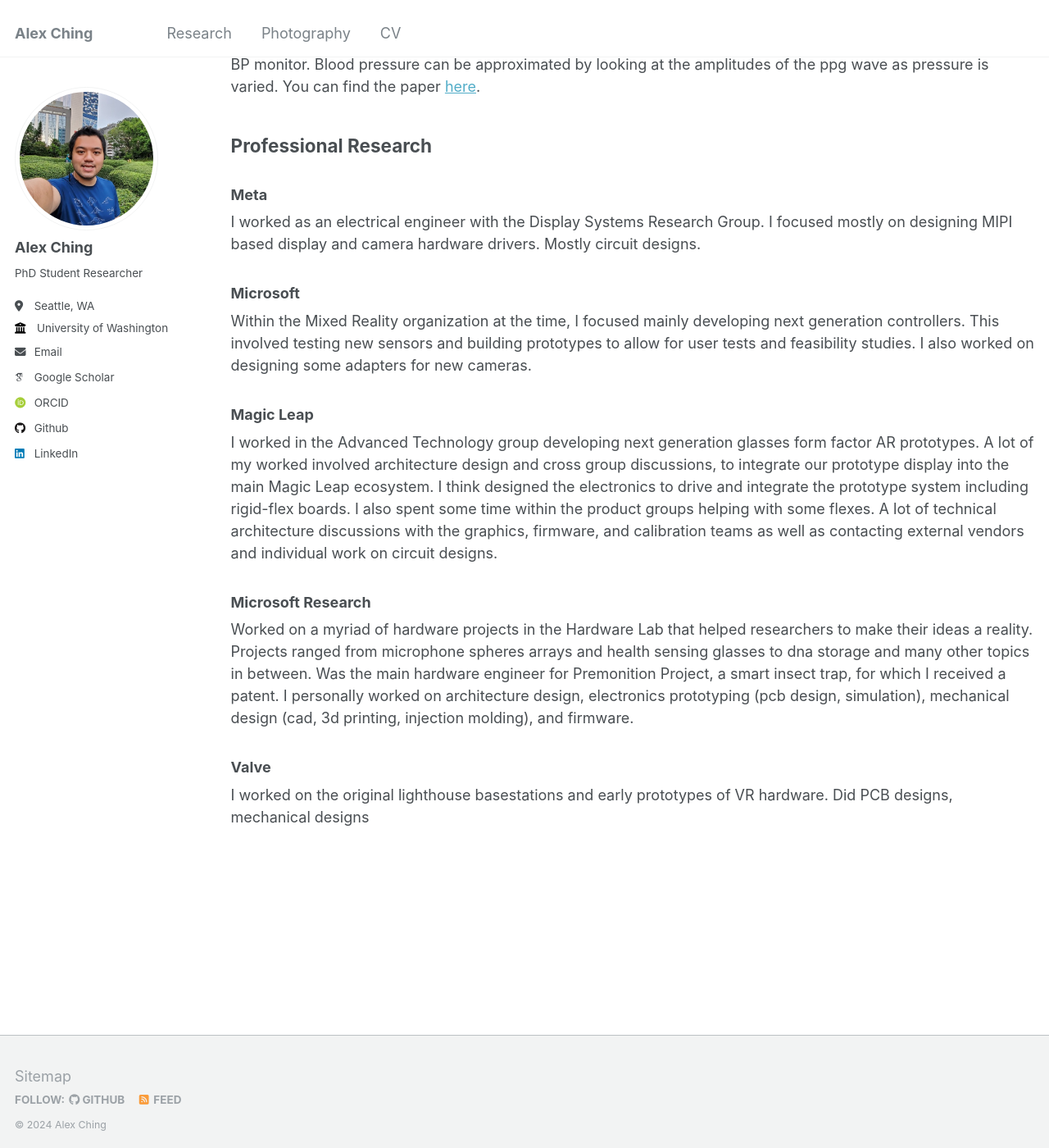
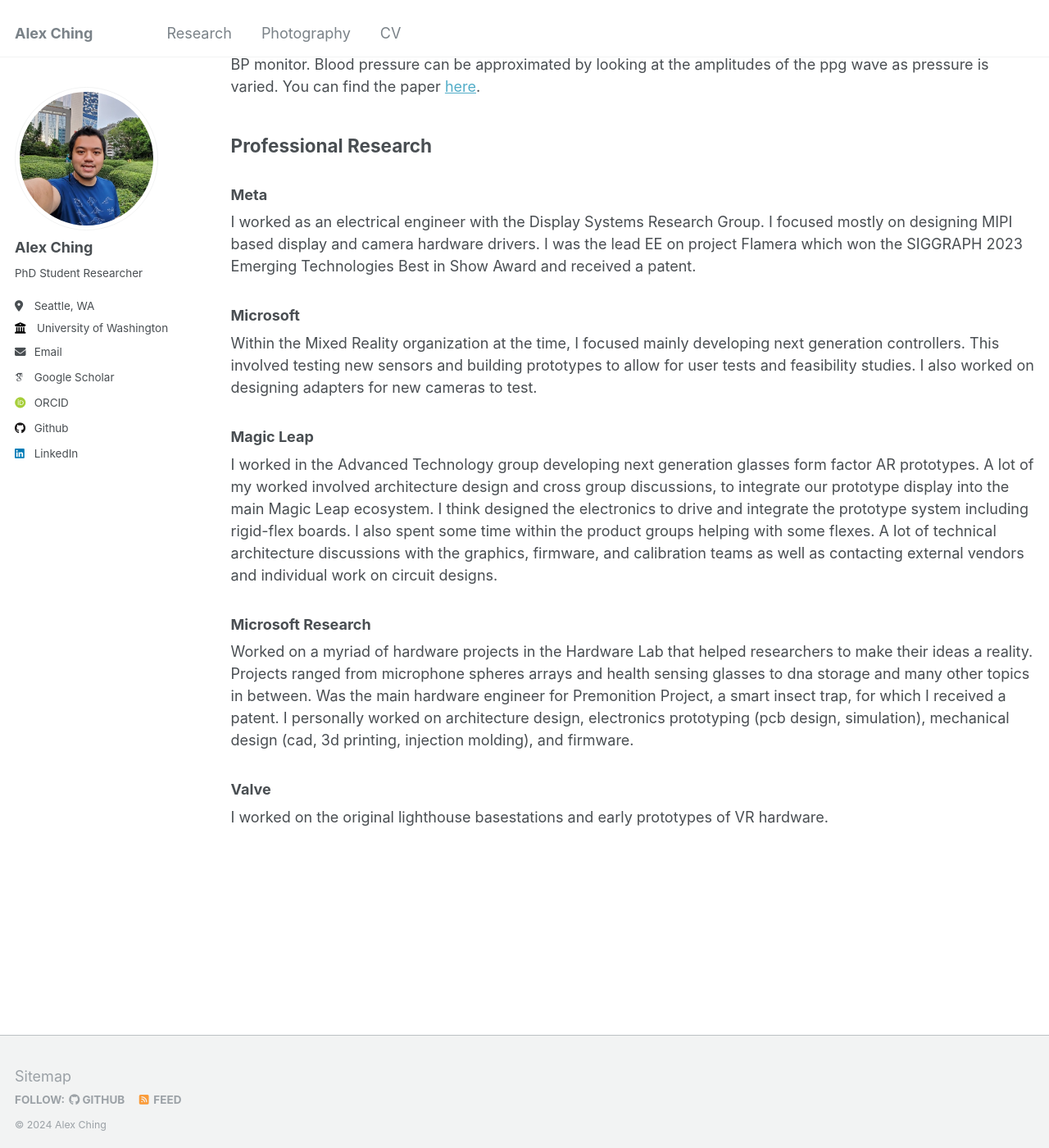
Before and after one commit to atching/atching.github.io, a Jekyll site: the page built from _pages/research.html, in a window 1280 px wide and 1400 px high, scrolled down 3735 px. Shown: the whole window at 82% size. Built offline with Jekyll 4.4.1, drawn with Linux system fonts in a browser that asks for light colours; some web fonts are replaced.

Commit message:
update research

```diff
--- a/_pages/research.html
+++ b/_pages/research.html
@@ -43,10 +43,10 @@ Cardiovascular disease is the leading cause of death in the US, with hypertensio
 
 <h2>Professional Research</h2>
 <h3>Meta</h3>
-I worked as an electrical engineer with the Display Systems Research Group. I focused mostly on designing MIPI based display and camera hardware drivers. Mostly circuit designs.
+I worked as an electrical engineer with the Display Systems Research Group. I focused mostly on designing MIPI based display and camera hardware drivers. I was the lead EE on project Flamera which won the SIGGRAPH 2023 Emerging Technologies Best in Show Award and received a patent.
 
 <h3>Microsoft</h3>
-Within the Mixed Reality organization at the time, I focused mainly developing next generation controllers. This involved testing new sensors and building prototypes to allow for user tests and feasibility studies. I also worked on designing some adapters for new cameras.
+Within the Mixed Reality organization at the time, I focused mainly developing next generation controllers. This involved testing new sensors and building prototypes to allow for user tests and feasibility studies. I also worked on designing adapters for new cameras to test.
 
 <h3>Magic Leap</h3>
 I worked in the Advanced Technology group developing next generation glasses form factor AR prototypes. A lot of my worked involved architecture design and cross group discussions, to integrate our prototype display into the main Magic Leap ecosystem. I think designed the electronics to drive and integrate the prototype system including rigid-flex boards. I also spent some time within the product groups helping with some flexes. A lot of technical architecture discussions with the graphics, firmware, and calibration teams as well as contacting external vendors and individual work on circuit designs.
@@ -55,7 +55,7 @@ I worked in the Advanced Technology group developing next generation glasses for
 Worked on a myriad of hardware projects in the Hardware Lab that helped researchers to make their ideas a reality. Projects ranged from microphone spheres arrays and health sensing glasses to dna storage and many other topics in between. Was the main hardware engineer for Premonition Project, a smart insect trap, for which I received a patent. I personally worked on architecture design, electronics prototyping (pcb design, simulation), mechanical design (cad, 3d printing, injection molding), and firmware.
 
 <h3>Valve</h3>
-I worked on the original lighthouse basestations and early prototypes of VR hardware. Did PCB designs, mechanical designs
+I worked on the original lighthouse basestations and early prototypes of VR hardware.
 
 
 <!-- New style rendering if publication categories are defined -->
```
Also changed, not shown: _pages/cv.md (+6 -1 lines), 1 other file.
